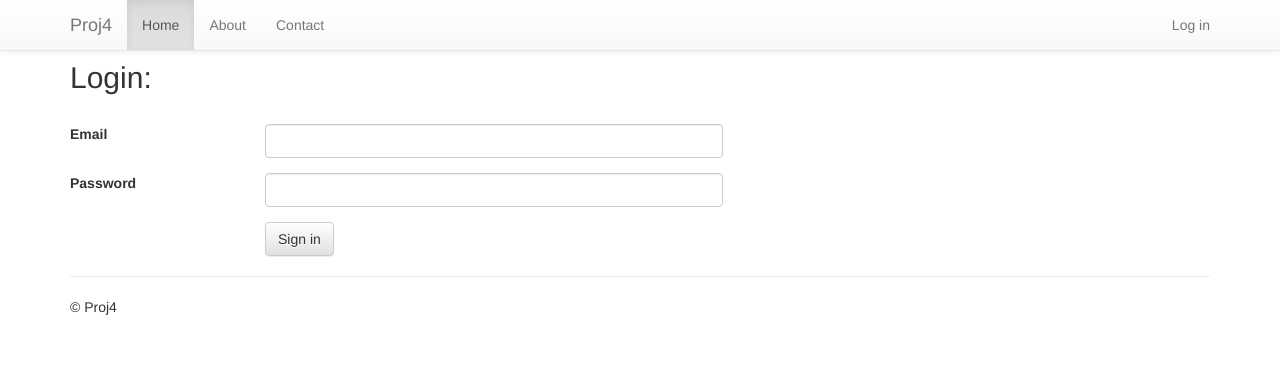
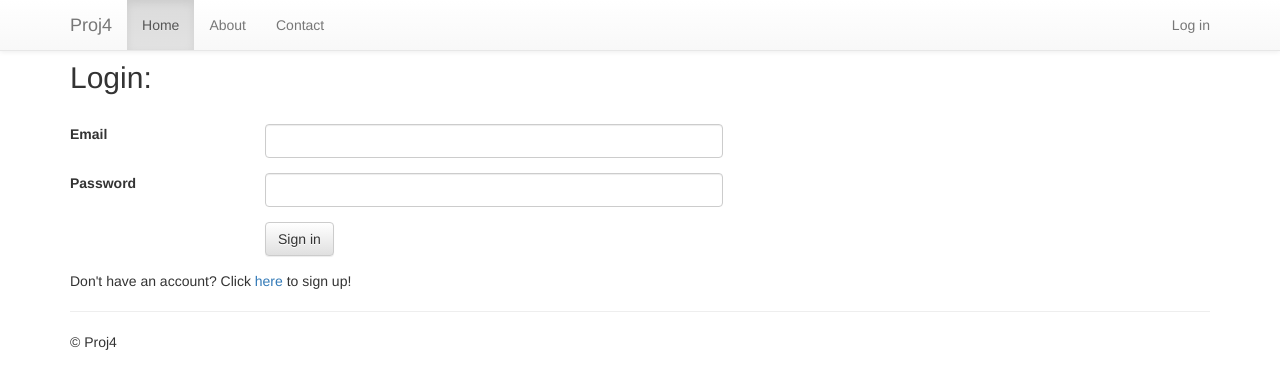
Before and after one commit to Dasmemes/proj4, a Flask app: page /login in a window 1280 px wide. Shown: the top 389 px of the page. Run offline with Flask 2, Linux system fonts and the light colour scheme; some libraries are stand-ins or nearby versions.

Commit message:
Added signup button to login page

```diff
--- a/templates/login.html
+++ b/templates/login.html
@@ -28,6 +28,7 @@
             </div>
         </div>
     </form>
+    <p>Don't have an account? Click <a href="{{url_for('signup') }}">here</a> to sign up!</p>
     <hr>
 </div>
 {% endblock %}
```
